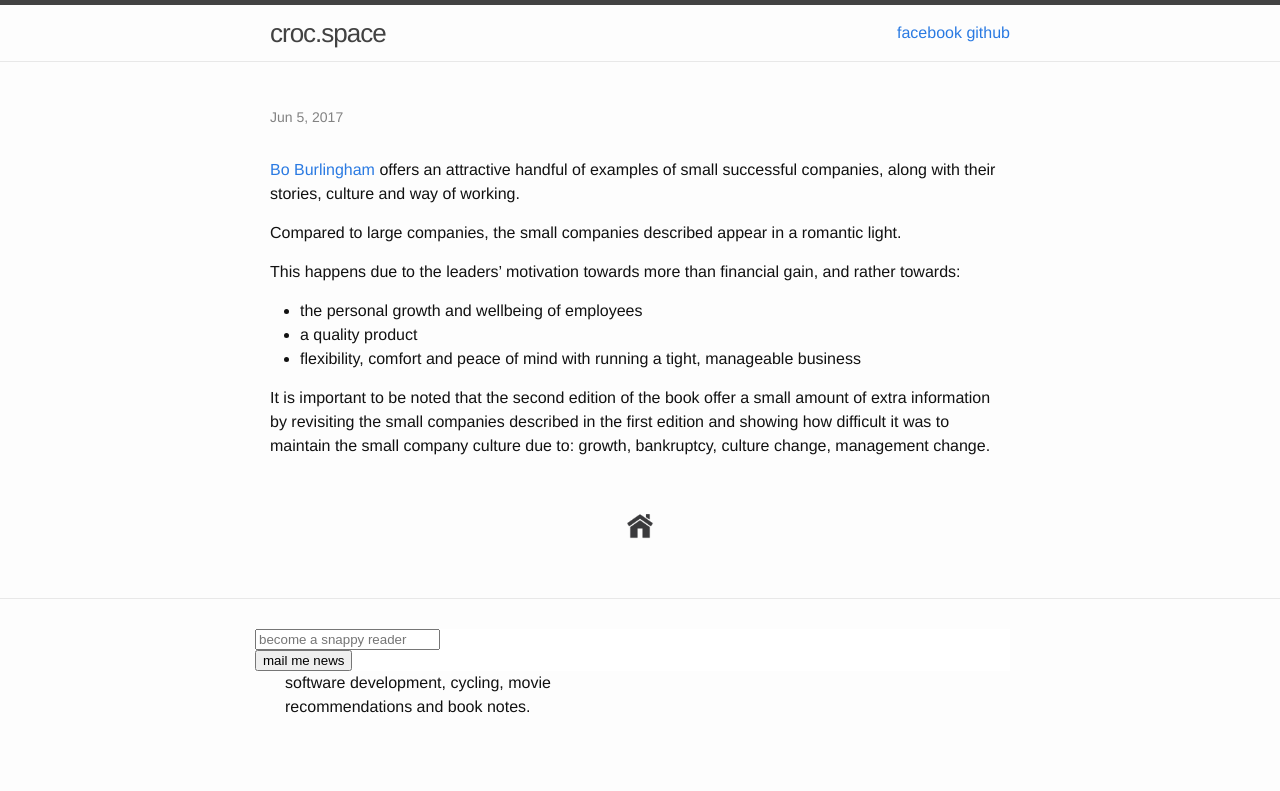
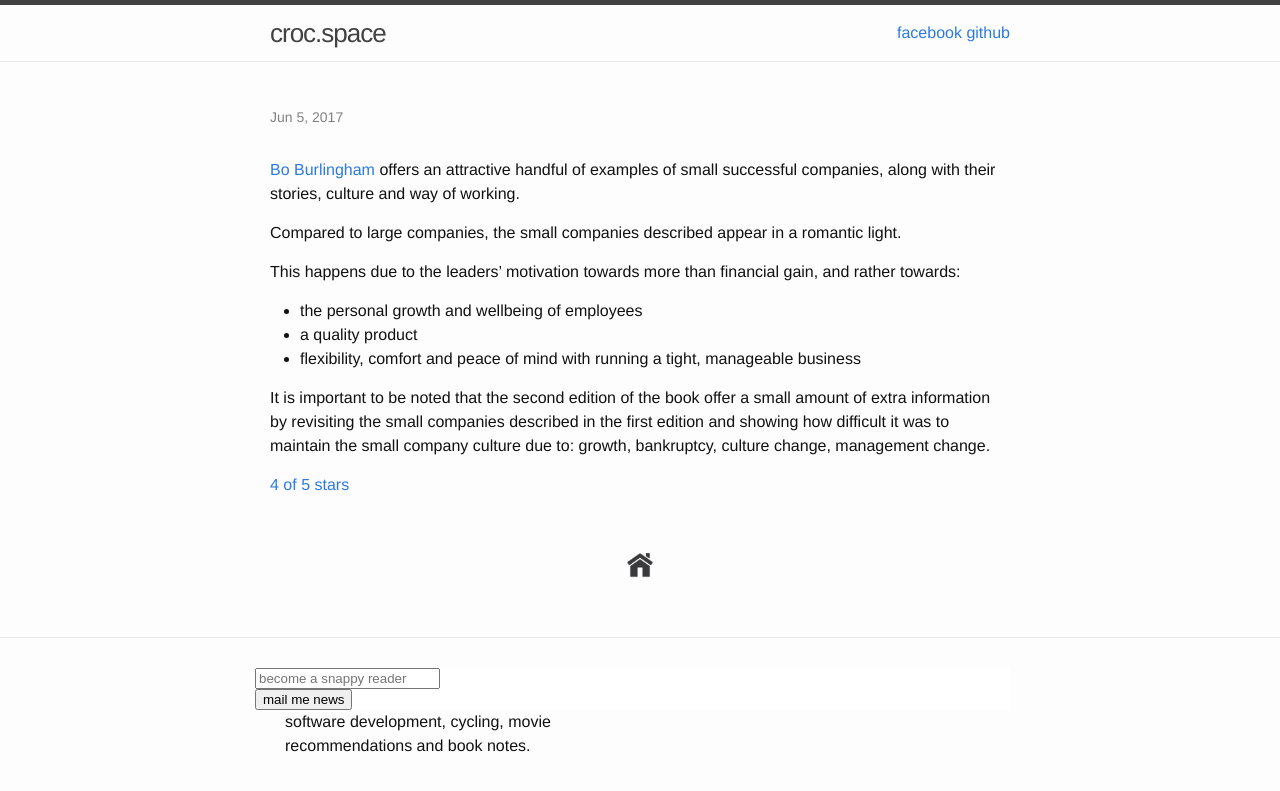
Before and after one commit to lzrmihnea/lzrmihnea.github.io, a Jekyll site: the page built from _posts/2017-06-05-book-review-small-giants-bo-burlingham.markdown, in a window 1280 px wide. Shown: the top 791 px of the page. Built offline with Jekyll 4.4.1, drawn with Linux system fonts in a browser that asks for light colours; our own code applies the rules of GitHub Pages for plain Markdown files; comment, search, counter and statistics services are not loaded.

Commit message:
[correction] Small giants

```diff
--- a/_posts/2017-06-05-book-review-small-giants-bo-burlingham.markdown
+++ b/_posts/2017-06-05-book-review-small-giants-bo-burlingham.markdown
@@ -4,6 +4,7 @@ layout: post
 title:  "\'Small Giants\' by Bo Burlingham [1min book review]"
 date:   2017-06-05 21:30:01 +0200
 categories: books, reviews
+img-preview: https://images.gr-assets.com/books/1347565489m/100467.jpg
 
 ---
 
@@ -18,5 +19,8 @@ This happens due to the leaders' motivation towards more than financial gain, an
 
 It is important to be noted that the second edition of the book offer a small amount of extra information by revisiting the small companies described in the first edition and showing how difficult it was to maintain the small company culture due to: growth, bankruptcy, culture change, management change.
 
+[4 of 5 stars][small-giants-goodreads-review]
 
 [small-giants-website]: http://www.smallgiantsbook.com/bio.html
+
+[small-giants-goodreads-review]: https://www.goodreads.com/review/show/1307634753
```
